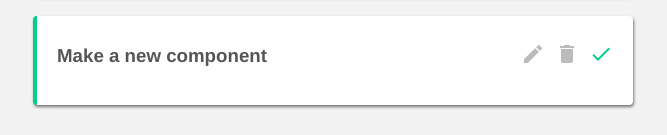
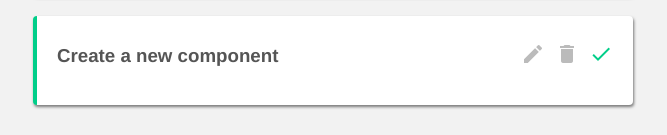
Before and after one commit to EELLOOII/Project-Planner, a Vue app: page / in a window 1280 px wide. Shown: the part 370-505 px from the top of the page, without its empty margins (307-974 px from the left). Built offline with nearby package versions, Linux system fonts and the light colour scheme; data requests are answered from the project's data file.

Commit message:
FIX : Fix the issue where a property 'completed' is added to the object's property in db/json

```diff
--- a/data/db.json
+++ b/data/db.json
@@ -13,10 +13,9 @@
       "complete": true
     },
     {
-      "id": "f5cd",
-      "title": "Make a new component",
-      "details": "Lorem Ipsum",
-      "completed": false,
+      "id": "c7f4",
+      "title": "Create a new component ",
+      "details": "Lorem ipsum",
       "complete": true
     }
   ]
--- a/src/views/AddProject.vue
+++ b/src/views/AddProject.vue
@@ -21,7 +21,7 @@ export default {
           let project = {
             title: this.title,
             details: this.details,
-            completed: false
+            complete: false
           }
           fetch('http://localhost:3000/projects', {
             method: 'POST',
```
